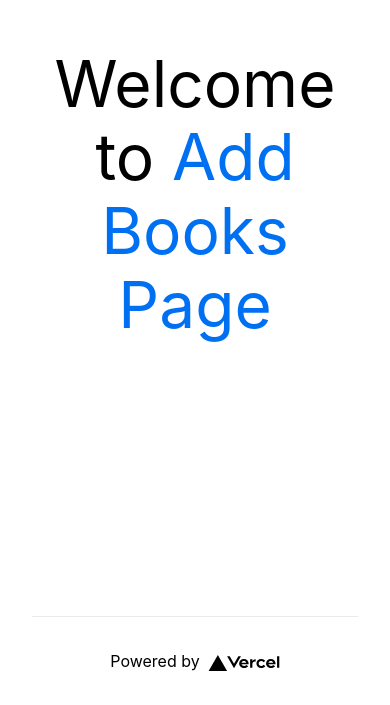
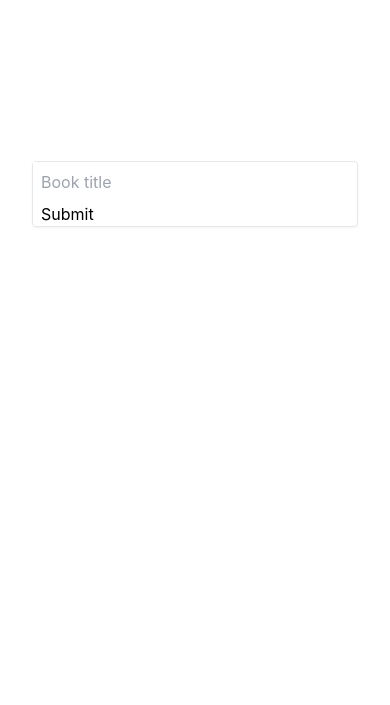
Before and after one commit to jaisawhney/great-reads, a Next.js app: page /add-book in a window 390 px wide. Shown: the part 228-933 px from the top of the page. After the commit the page ends 844 px from the top, so only its background shows below. Built offline with nearby package versions, Linux system fonts and the light colour scheme.

Commit message:
Move code to the add-book page

```diff
--- a/pages/add-book.js
+++ b/pages/add-book.js
@@ -1,34 +1,58 @@
 import Head from "next/head";
-import Image from "next/image";
 import styles from "../styles/Home.module.css";
+import {useState} from "react";
 
-export default function AddBooks() {
+export default function AddBook() {
+    const [searchResults, setSearchResults] = useState([]);
+
+    function onSubmit(e) {
+        e.preventDefault();
+
+        const bookTitle = e.target.elements.bookName?.value;
+        if(!bookTitle) return;
+
+        fetch(`http://openlibrary.org/search.json?q=${bookTitle}&fields=title,author_name,cover_i&limit=15&page=1`)
+            .then(res => res.json())
+            .then(res => {
+                return setSearchResults(res.docs);
+            });
+    }
+
     return (
         <div className={styles.container}>
             <Head>
-        <title>Create Next App</title>
-        <meta name="description" content="Generated by create next app" />
-        <link rel="icon" href="/favicon.ico" />
+                <title>Book Search</title>
+                <link rel="icon" href="/favicon.ico"/>
             </Head>
 
             <main className={styles.main}>
-        <h1 className={styles.title}>
-          Welcome to <a href="https://nextjs.org">Add Books Page</a>
-        </h1>
+                <form onSubmit={onSubmit} className="border rounded shadow-sm">
+                    <input className="p-2" name="bookName" type="text" placeholder="Book title" required/>
+                    <input className="px-2" type="submit"/>
+                </form>
+                <div className="grid grid-cols-1 gap-4 xl:grid-cols-3">
+                    {searchResults.length > 0 &&
+                    searchResults
+                        .filter(({title, author_name}) => title && author_name)
+                        .map((result, i) => {
+                            const {title, author_name, cover_i} = result;
+                            const cover = `https://covers.openlibrary.org/b/id/${cover_i}-M.jpg`;
+
+                            return (
+                                <div className="row-auto flex flex-row items-center shadow-md rounded" key={i}>
+                                    <img src={cover}
+                                         alt="Book thumbnail"
+                                         className="fill-current w-auto rounded-t h-auto"/>
+                                    <div className="flex flex-col justify-between leading-normal p-3">
+                                        <p className="font-bold text-md md:text-xl">{title}</p>
+                                        <p className="text-base text-gray-700">{author_name.join(", ")}</p>
+                                        <a className="no-underline hover:underline" href="#">Add to Shelf</a>
+                                    </div>
+                                </div>
+                            )
+                        })}
+                </div>
             </main>
-
-      <footer className={styles.footer}>
-        <a
-          href="https://vercel.com?utm_source=create-next-app&utm_medium=default-template&utm_campaign=create-next-app"
-          target="_blank"
-          rel="noopener noreferrer"
-        >
-          Powered by{" "}
-          <span className={styles.logo}>
-            <Image src="/vercel.svg" alt="Vercel Logo" width={72} height={16} />
-          </span>
-        </a>
-      </footer>
         </div>
     );
 }
--- a/pages/book-search.js
+++ /dev/null
@@ -1,58 +0,0 @@
-import Head from "next/head";
-import styles from "../styles/Home.module.css";
-import {useState} from "react";
-
-export default function BookSearch() {
-    const [searchResults, setSearchResults] = useState([]);
-
-    function onSubmit(e) {
-        e.preventDefault();
-
-        const bookTitle = e.target.elements.bookName?.value;
-        if(!bookTitle) return;
-
-        fetch(`http://openlibrary.org/search.json?q=${bookTitle}&fields=title,author_name,cover_i&limit=15&page=1`)
-            .then(res => res.json())
-            .then(res => {
-                return setSearchResults(res.docs);
-            });
-    }
-
-    return (
-        <div className={styles.container}>
-            <Head>
-                <title>Book Search</title>
-                <link rel="icon" href="/favicon.ico"/>
-            </Head>
-
-            <main className={styles.main}>
-                <form onSubmit={onSubmit} className="border rounded shadow-sm">
-                    <input className="p-2" name="bookName" type="text" placeholder="Book title" required/>
-                    <input className="px-2" type="submit"/>
-                </form>
-                <div className="grid grid-cols-1 gap-4 xl:grid-cols-3">
-                    {searchResults.length > 0 &&
-                    searchResults
-                        .filter(({title, author_name}) => title && author_name)
-                        .map((result, i) => {
-                            const {title, author_name, cover_i} = result;
-                            const cover = `https://covers.openlibrary.org/b/id/${cover_i}-M.jpg`;
-
-                            return (
-                                <div className="row-auto flex flex-row items-center shadow-md rounded" key={i}>
-                                    <img src={cover}
-                                         alt="Book thumbnail"
-                                         className="fill-current w-auto rounded-t h-auto"/>
-                                    <div className="flex flex-col justify-between leading-normal p-3">
-                                        <p className="font-bold text-md md:text-xl">{title}</p>
-                                        <p className="text-base text-gray-700">{author_name.join(", ")}</p>
-                                        <a className="no-underline hover:underline" href="#">Add to Shelf</a>
-                                    </div>
-                                </div>
-                            )
-                        })}
-                </div>
-            </main>
-        </div>
-    );
-}
```
Lines whose indentation alone changed are shown as unchanged.
